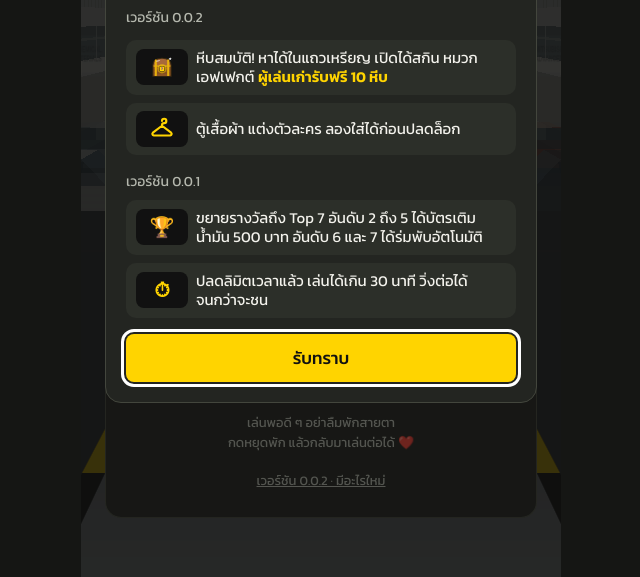
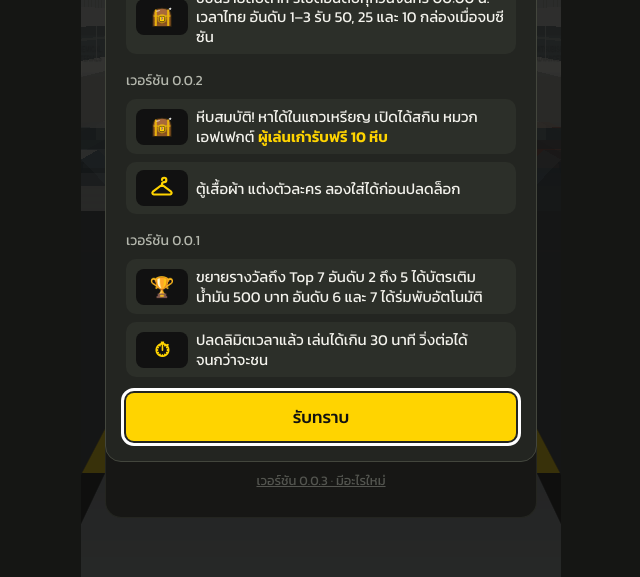
Before and after one commit to sasitorn9439-ai/safety-run, a website built with Vite: page index.html in a window 1280 px wide. Shown: the part 223-800 px from the top of the page, without its empty margins (319-959 px from the left). Built offline with nearby package versions, Linux system fonts and the light colour scheme.

Commit message:
Announce weekly seasons in version 0.0.3

```diff
--- a/index.html
+++ b/index.html
@@ -57,7 +57,7 @@
 <div class="row2"><button class="btn alt" id="boardBtn" type="button" data-i18n="boardBtn">ดูอันดับ</button>
 <button class="btn alt" id="howBtn" type="button" aria-haspopup="dialog" data-i18n="howBtn">วิธีเล่น</button></div>
 <p class="small" data-i18n-html="menuSmall">เล่นพอดี ๆ อย่าลืมพักสายตา<br>กดหยุดพัก แล้วกลับมาเล่นต่อได้ ❤️</p>
-<button class="news-link" id="newsBtn" type="button" aria-haspopup="dialog" data-i18n="newsBtn">เวอร์ชัน 0.0.2 · มีอะไรใหม่</button>
+<button class="news-link" id="newsBtn" type="button" aria-haspopup="dialog" data-i18n="newsBtn">เวอร์ชัน 0.0.3 · มีอะไรใหม่</button>
 </div></div>
 
 <div class="ov how" id="howOv" role="dialog" aria-modal="true" aria-labelledby="howTitle"><div class="card scroll">
@@ -89,9 +89,13 @@
 <button class="btn" id="prizeClose" type="button" data-i18n="close">ปิด</button>
 </div></div>
 
-<div class="ov how" id="newsOv" data-version="0.0.2" role="dialog" aria-modal="true" aria-labelledby="newsTitle"><div class="card scroll">
+<div class="ov how" id="newsOv" data-version="0.0.3" role="dialog" aria-modal="true" aria-labelledby="newsTitle"><div class="card scroll">
 <h2 id="newsTitle" data-i18n="newsTitle">มีอะไรใหม่</h2>
-<p class="news-ver" data-i18n="ver002">เวอร์ชัน 0.0.2</p>
+<p class="news-ver" data-i18n="ver003">เวอร์ชัน 0.0.3</p>
+<ul>
+<li><b><canvas class="news-ico chest-art" aria-hidden="true"></canvas></b><span data-i18n="newsSeasons">ซีซันรายสัปดาห์ รีเซ็ตอันดับทุกวันจันทร์ 00:00 น. เวลาไทย อันดับ 1–3 รับ 50, 25 และ 10 กล่องเมื่อจบซีซัน</span></li>
+</ul>
+<p class="news-ver news-old" data-i18n="ver002">เวอร์ชัน 0.0.2</p>
 <ul>
 <li><b><canvas class="news-ico chest-art" aria-hidden="true"></canvas></b><span data-i18n-html="news1">หีบสมบัติ! หาได้ในแถวเหรียญ เปิดได้สกิน หมวก เอฟเฟกต์ <mark class="news-hi">ผู้เล่นเก่ารับฟรี 10 หีบ</mark></span></li>
 <li><b><svg class="news-ico" viewBox="0 0 24 24" aria-hidden="true"><path d="M12 4.5a2 2 0 1 1 2 2c-.9 0-2 .6-2 1.8v.7m0 0L3.6 15.4A1.5 1.5 0 0 0 4.5 18h15a1.5 1.5 0 0 0 .9-2.6Z" fill="none" stroke="currentColor" stroke-width="2" stroke-linecap="round" stroke-linejoin="round"/></svg></b><span data-i18n="news2">ตู้เสื้อผ้า แต่งตัวละคร ลองใส่ได้ก่อนปลดล็อก</span></li>
--- a/src/i18n/en.ts
+++ b/src/i18n/en.ts
@@ -33,7 +33,7 @@ export const en: Dict = {
   boardBtn: 'Leaderboard',
   howBtn: 'How to play',
   menuSmall: 'Play in moderation and rest your eyes.<br>Pause any time and come back later ❤️',
-  newsBtn: "Version 0.0.2 · What's new",
+  newsBtn: "Version 0.0.3 · What's new",
 
   /* ---------- how to play ---------- */
   howTitle: 'How to play',
@@ -63,8 +63,10 @@ export const en: Dict = {
 
   /* ---------- what's new ---------- */
   newsTitle: "What's new",
+  ver003: 'Version 0.0.3',
   ver002: 'Version 0.0.2',
   ver001: 'Version 0.0.1',
+  newsSeasons: 'Weekly seasons reset Mondays at midnight, Thailand time. The top three earn 50, 25, and 10 chests at the end of each season.',
   news1: 'Treasure chests! Find them in the coin trails and open them for skins, hats and effects. <mark class="news-hi">Returning players get 10 free chests.</mark>',
   news2: 'Dress up your mascot in the Wardrobe, and try things on before you unlock them.',
   news3: 'Prizes now go to the top 7: 2nd to 5th win a 500 THB fuel card, 6th and 7th an automatic umbrella.',
--- a/src/i18n/th.ts
+++ b/src/i18n/th.ts
@@ -35,7 +35,7 @@ export const th = {
   boardBtn: 'ดูอันดับ',
   howBtn: 'วิธีเล่น',
   menuSmall: 'เล่นพอดี ๆ อย่าลืมพักสายตา<br>กดหยุดพัก แล้วกลับมาเล่นต่อได้ ❤️',
-  newsBtn: 'เวอร์ชัน 0.0.2 · มีอะไรใหม่',
+  newsBtn: 'เวอร์ชัน 0.0.3 · มีอะไรใหม่',
 
   /* ---------- how to play ---------- */
   howTitle: 'วิธีเล่น',
@@ -65,8 +65,10 @@ export const th = {
 
   /* ---------- what's new ---------- */
   newsTitle: 'มีอะไรใหม่',
+  ver003: 'เวอร์ชัน 0.0.3',
   ver002: 'เวอร์ชัน 0.0.2',
   ver001: 'เวอร์ชัน 0.0.1',
+  newsSeasons: 'ซีซันรายสัปดาห์ รีเซ็ตอันดับทุกวันจันทร์ 00:00 น. เวลาไทย อันดับ 1–3 รับ 50, 25 และ 10 กล่องเมื่อจบซีซัน',
   news1: 'หีบสมบัติ! หาได้ในแถวเหรียญ เปิดได้สกิน หมวก เอฟเฟกต์ <mark class="news-hi">ผู้เล่นเก่ารับฟรี 10 หีบ</mark>',
   news2: 'ตู้เสื้อผ้า แต่งตัวละคร ลองใส่ได้ก่อนปลดล็อก',
   news3: 'ขยายรางวัลถึง Top 7 อันดับ 2 ถึง 5 ได้บัตรเติมน้ำมัน 500 บาท อันดับ 6 และ 7 ได้ร่มพับอัตโนมัติ',
```
